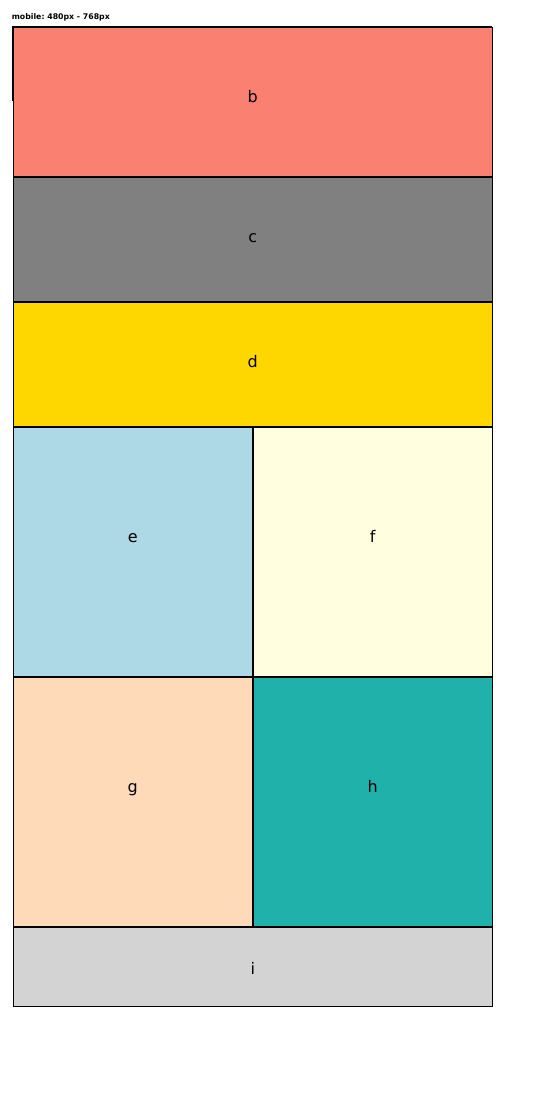
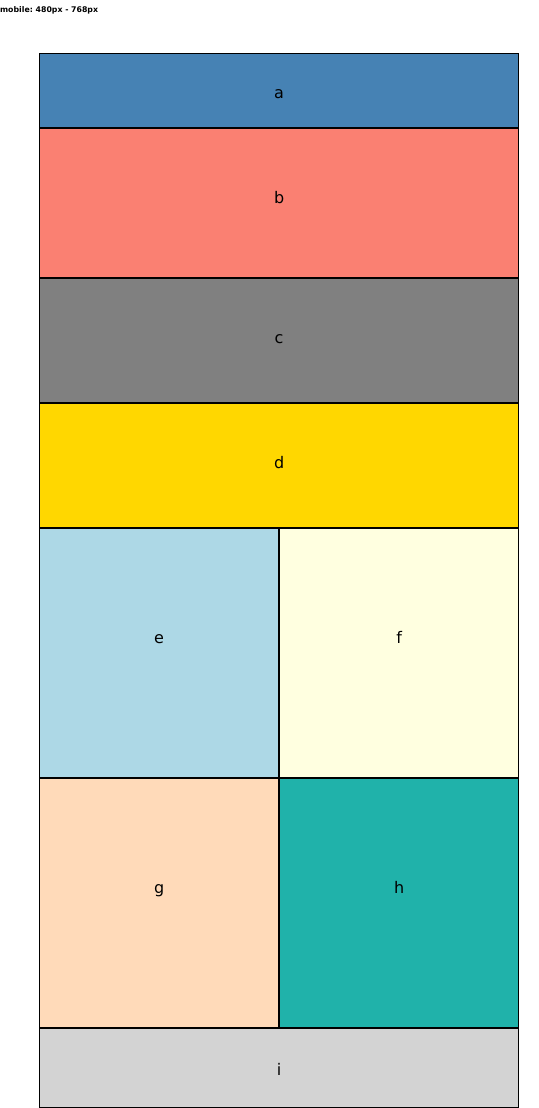
Before and after one commit to FavoredFortune/ui-challenge-1, a plain HTML site: page index.html in a window 390 px wide. Shown: the whole page, 539 px wide, since content can reach past the window. Before the commit the page ends 1007 px from the top, so only its background shows below. Drawn offline with Linux system fonts and the light colour scheme.

Commit message:
got back original code from earlier commit, then tried putting text in divs and adding set width in desktop with margin auto. it works

```diff
--- a/index.html
+++ b/index.html
@@ -22,42 +22,40 @@
 <main>
 
   <!-- a images -->
-  <div class ="mobile" id="header-a"><div class="text">a</div>
-  <div class ="desktop" id="header-a-desk"><div class="text">a </div></div>
+  <div class ="mobile" id="header-a"><div class = "text">a</div></div>
+  <div class ="desktop" id="header-a-desk"><div class = "text">a</div></div>
 
   <!-- b images -->
-  <div class ="mobile" id="tower-b" ><div class="text">b</div></div>
-  <div class ="desktop" id="tower-b-desk"><div class="text">b</div></div>
-</section>
+  <div class ="mobile" id="tower-b" ><div class = "text">b</div></div>
+  <div class ="desktop" id="tower-b-desk"><div class = "text">b</div></div>
+
 <section class="desktop-view">
   <!-- separate sections for desktop/mobile views -->
+
 <section class="cd-container clearfix">
   <!-- c images -->
-  <div class ="mobile" id="top-c"><div class="text">c</div></div>
-  <div class ="desktop top" id="top-c-left"><div class="text">c</div></div>
+  <div class ="mobile" id="top-c"><div class = "text">c</div></div>
+  <div class ="desktop top" id="top-c-left"><div class = "text">c</div></div>
 
   <!-- d images -->
-  <div class ="mobile" id="top-d"><div class="text">d</div></div>
-  <div class ="desktop top" id="top-d-right"><div class="text">d</div></div>
+  <div class ="mobile" id="top-d"><div class = "text">d</div></div>
+  <div class ="desktop top" id="top-d-right"><div class = "text">d</div></div>
 </section>
-
  <!-- separate sections for desktop/mobile views -->
   <!-- e, f, g, h images -->
  <section class="efgh-container clearfix">
-   <div class ="mobile" id="mid-e-left"><div class="text">e</div></div>
-  <div class ="desktop middle" id="mid-e-far-left"><div class="text">e</div></div>
-
-  <div class ="mobile middle clearfix" id="mid-f-right"><div class="text">f</div></div>
-  <div class ="desktop middle" id="mid-f-left"><div class="text">f</div></div>
-
-  <div class ="mobile middle" id="mid-g-left"><div class="text">g</div></div>
-  <div class ="desktop middle" id="mid-g"><div class="text">g</div></div>
-
-  <div class ="mobile middle" id="mid-h-right" ><div class="text">h</div></div>  <div class ="desktop middle clearfix" id="mid-h-far-right"><div class="text">h</div></div>
+   <div class ="mobile" id="mid-e-left"><div class = "text">e</div></div>
+  <div class ="desktop middle" id="mid-e-far-left"><div class = "text">e</div></div>
+  <div class ="mobile middle clearfix" id="mid-f-right"><div class = "text">f</div></div>
+  <div class ="desktop middle" id="mid-f-left"><div class = "text">f</div></div>
+  <div class ="mobile middle" id="mid-g-left"><div class = "text">g</div></div>
+  <div class ="desktop middle" id="mid-g"><div class = "text">g</div></div>
+  <div class ="mobile middle" id="mid-h-right" ><div class = "text">h</div></div>
+  <div class ="desktop middle clearfix" id="mid-h-far-right"><div class = "text">h</div></div>
  </section>
   <!-- i image -->
-  <div class ="mobile end" id="bottom-i"><div class="text">i</div></div>
-  <div class ="desktop end" id="bottom-desk-i"><div class="text">i</div></div>
+  <div class ="mobile end" id="bottom-i"><div class = "text">i</div></div>
+  <div class ="desktop end" id="bottom-desk-i"><div class = "text">i</div></div>
 </section>
 </main>
 </body>
--- a/style.css
+++ b/style.css
@@ -1,68 +1,64 @@
 *{
   font-family: 'Lucida Sans', 'Lucida Sans Regular', 'Lucida Grande', 'Lucida Sans Unicode', Geneva, Verdana, sans-serif;
 }
-
 h1 {
   font-size: 2vw;
 }
-
 body{
   margin:0px auto;
 }
 
-main{
-  margin:0px;
-  margin-right: 0px;
+.text {
+  vertical-align: 45%;
+  text-anchor: middle;
+  text-align: center;
+  width: 100%;
+  top: 40%;
+  border: none;
 }
-
-
 .clearfix::after {
   content: "";
   display: table;
   clear: both;
 }
-
 div{
   box-sizing: border-box;
   border: 1px solid black;
   vertical-align: 50%;
   text-align: center;
-  position: relative;
 }
-
 /* mobile view with breakpoint of 800px viewscreen */
 @media only screen and (max-width: 800px){
-
+  main{
+    margin: auto;
+    align-content: center;
+    margin: 10%;
+  }
+/*
   body{
     align-self: center;
     margin:3%;
-  }
-
+  } */
   .mobile{
-
   }
 
   .desktop{
     display:none;
   }
-
   .text {
     vertical-align: 45%;
     text-anchor: middle;
     text-align: center;
-    position: absolute;
     width: 100%;
     top: 40%;
     border: none;
-    clear: both;
+    position: relative;
   }
-
   .efgh-container{
     width: 500px;
     height: 500px;
   }
 /* create all mobile image placeholders */
-
  #header-a {
     background: steelblue;
     width: 480px;
@@ -70,7 +66,6 @@ div{
     margin:0px;
     text-align: center;
   }
-
   #tower-b {
     background: salmon;
     width: 480px;
@@ -78,7 +73,6 @@ div{
     margin:0px;
     text-align: center;
   }
-
   #top-c{
     background: gray;
     width: 480px;
@@ -93,7 +87,6 @@ div{
     margin:0px;
     text-align: center;
   }
-
   #mid-e-left{
     background: lightblue;
     width: 240px;
@@ -102,7 +95,6 @@ div{
     float: left;
     text-align: center;
   }
-
   #mid-f-right{
     background: lightyellow;
     width: 240px;
@@ -111,7 +103,6 @@ div{
     float:left;
     text-align: center;
   }
-
   #mid-g-left{
     background:peachpuff;
     width: 240px;
@@ -120,7 +111,6 @@ div{
     margin:0px;
     text-align: center;
   }
-
   #mid-h-right{
     background: lightseagreen;
     width: 240px;
@@ -129,7 +119,6 @@ div{
     margin:0px;
     text-align: center;
   }
-
   #bottom-i{
     background: lightgrey;
     width: 480px;
@@ -137,46 +126,35 @@ div{
     margin:0px;
     text-align: center;
   }
-
 }
-
 /* desktop view with breakpoint of 800px viewscreen */
 @media only screen and (min-width: 800px){
 
-  body{
-    margin:3%
-  }
-
   main{
-    width: 960px;
     margin: auto;
+    width:960px;
   }
 
   main nav{
     width: 960px;
     margin: 0px auto;
   }
-
   .mobile{
     display: none;
   }
-
   .desktop{
     display:block;
     width: auto;
   }
-
   .text {
     vertical-align: 45%;
     text-anchor: middle;
     text-align: center;
-    position: absolute;
     width: 100%;
     top: 40%;
     border: none;
-    clear: both;
+    position: relative;
   }
-
   .desktop-view{
     width:760px;
     height: 600px;
@@ -188,12 +166,10 @@ div{
     width: 1000px;
     height: 190px;
   }
-
   .cd-container{
     width:760px;
     height:200px;
   }
-
   /* create all desktop image placeholders */
   #header-a-desk {
   background: steelblue;
@@ -202,7 +178,6 @@ div{
   margin:0px;
   text-align: center;
   }
-
   #tower-b-desk {
   background: salmon;
   width: 200px;
@@ -212,9 +187,7 @@ div{
   box-sizing: border-box;
   float: left;
   clear: both;
-
   }
-
   #top-c-left{
   background: gray;
   width: 380px;
@@ -223,7 +196,6 @@ div{
   text-align: center;
   float: left;
   }
-
   #top-d-right{
   background: gold;
   width: 380px;
@@ -232,7 +204,6 @@ div{
   text-align: center;
   float: left;
   }
-
   #mid-e-far-left{
   background: lightblue;
   width: 190px;
@@ -241,7 +212,6 @@ div{
   text-align: center;
   float: left;
   }
-
   #mid-f-left{
   background: lightyellow;
   width: 190px;
@@ -250,7 +220,6 @@ div{
   text-align: center;
   float: left;
   }
-
   #mid-g{
   background: peachpuff;
   width: 190px;
@@ -259,7 +228,6 @@ div{
   text-align: center;
   float: left;
   }
-
   #mid-h-far-right{
   background: lightseagreen;
   width: 190px;
@@ -268,7 +236,6 @@ div{
   text-align: center;
   float: left;
   }
-
   #bottom-desk-i{
   background: lightgray;
   width: 760px;
```
Also changed, not shown: 1 other file.
